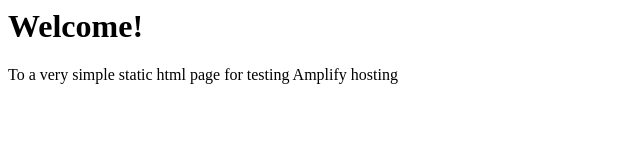
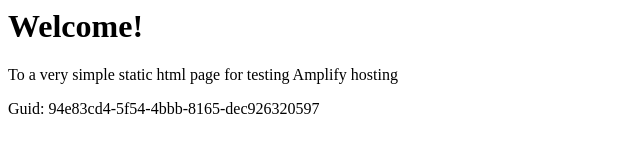
Before and after one commit to aws-aemilia-gru/Github-PR-Commit-Integration-Test-DoNotTouch-Gith-OKSLNVO2-v1-preprod-sa-east-1, a website: page src/index.html in a window 1280 px wide. Shown: the whole page, without its empty margins (0-640 px from the left). Drawn offline with Linux system fonts and the light colour scheme.

Commit message:
commit from integ tests

```diff
--- a/src/index.html
+++ b/src/index.html
@@ -1,3 +1,5 @@
+
+
 <html lang="en">
 
 <head>
@@ -10,6 +12,6 @@
 <body>
     <h1>Welcome!</h1>
     <p>To a very simple static html page for testing Amplify hosting</p>
-</body>
+    <p>Guid: 94e83cd4-5f54-4bbb-8165-dec926320597</p></body>
 
 </html>
```
